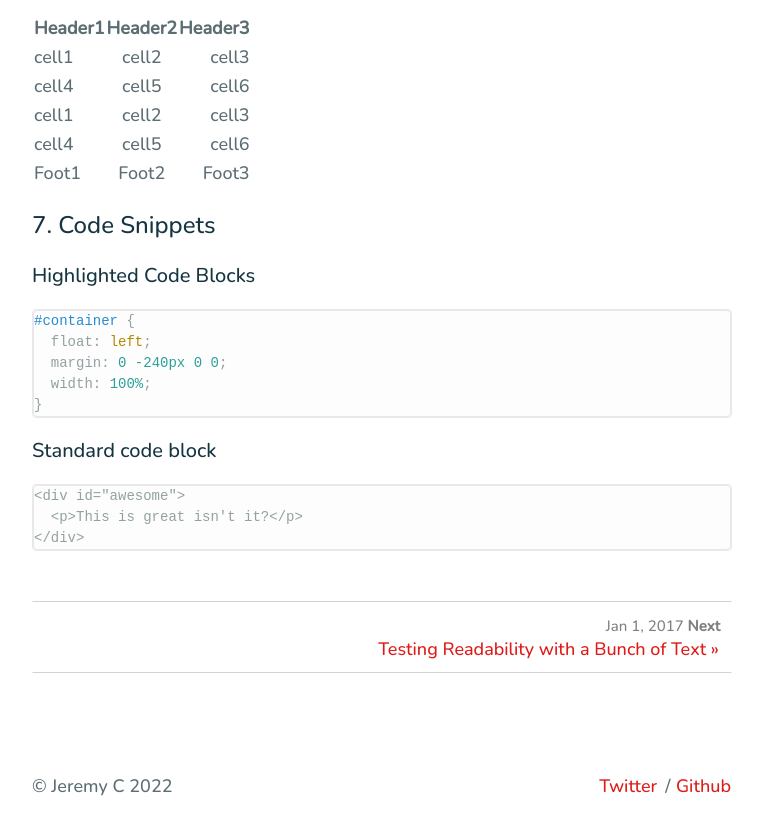
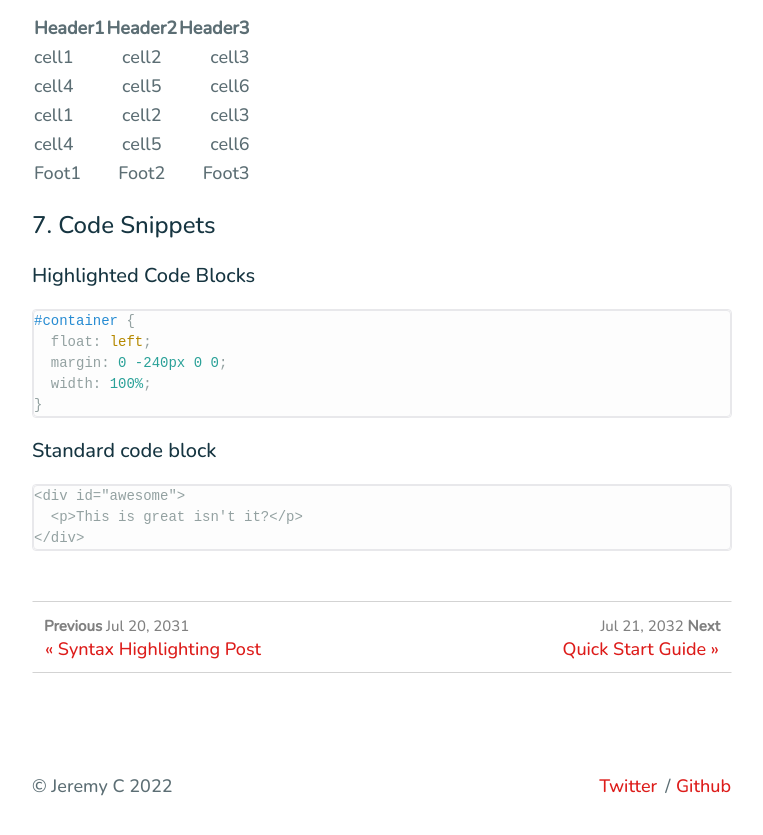
Before and after one commit to apachedragonfly/apachedragonfly.github.io, a Jekyll site: the page built from _posts/2016-08-15-style-test.md, in a window 1280 px wide and 900 px high, scrolled down 3111 px. Shown: the top 835 px of the window, without its empty margins (258-1021 px from the left). Built offline with Jekyll 4.4.1, drawn with Linux system fonts in a browser that asks for light colours; some of the changed text lies outside the part shown.

Commit message:
fixing posts

```diff
--- a/_posts/2016-08-15-style-test.md
+++ b/_posts/2016-08-15-style-test.md
@@ -2,7 +2,7 @@
 layout: post
 title: "A Full and Comprehensive Style Test"
 description: "Test post for style"
-date: 2016-08-15
+date: 2031-08-15
 tags: test, style
 comments: true
 ---
--- a/_posts/2017-01-01-readability.md
+++ b/_posts/2017-01-01-readability.md
@@ -2,7 +2,7 @@
 layout: post
 title: "Testing Readability with a Bunch of Text"
 description: "A ton of text to test readability."
-date: 2017-01-01
+date: 2031-01-01
 tags: sample post, readability, test, intro
 comments: true
 ---
--- a/_posts/2017-07-20-code-highlighting.md
+++ b/_posts/2017-07-20-code-highlighting.md
@@ -2,7 +2,7 @@
 layout: post
 title: "Syntax Highlighting Post"
 description: "Demo post displaying the various ways of highlighting code in Markdown."
-date: 2017-07-20
+date: 2031-07-20
 tags: sample post, code, highlighting
 comments: true
 ---
--- a/_posts/2017-07-21-quick-start.md
+++ b/_posts/2017-07-21-quick-start.md
@@ -2,7 +2,7 @@
 layout: post
 title: "Quick Start Guide"
 description: "How to setup and use the blog"
-date: 2017-07-21
+date: 2032-07-21
 tags: jekyll
 comments: true
 ---
```
